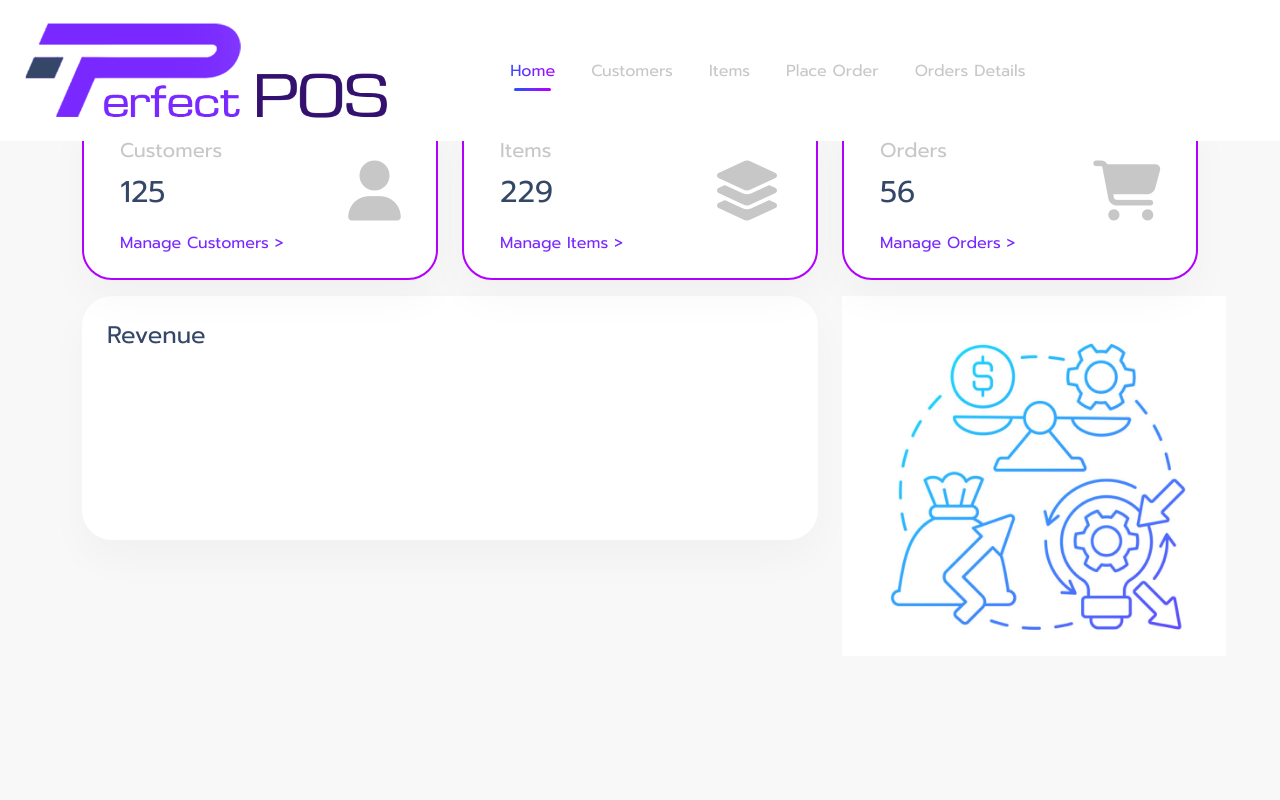
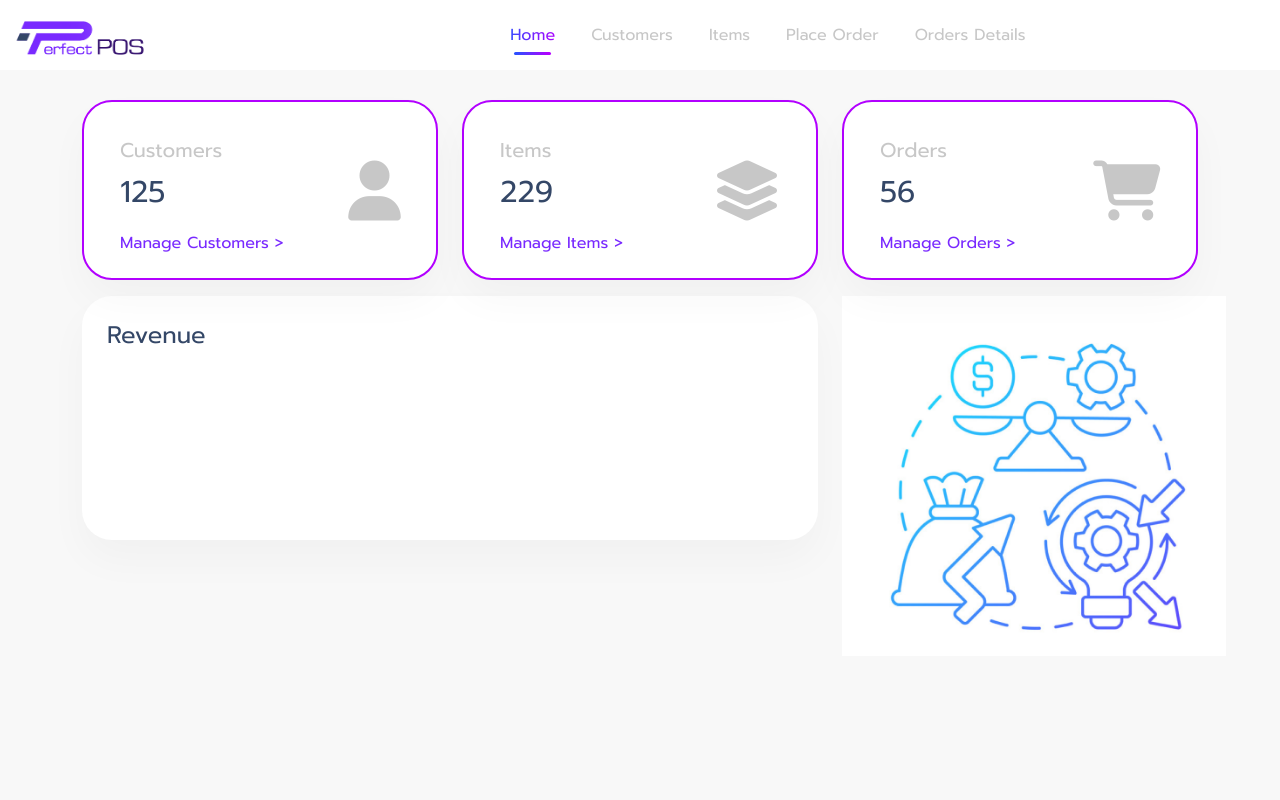
Before and after one commit to Sam1ndaFernando/Assignment-05, a plain HTML site: page index.html in a window 1280 px wide. Shown: the top 800 px of the page. Drawn offline with nearby package versions, Linux system fonts and the light colour scheme.

Commit message:
logo size updated

```diff
--- a/assets/style/style.css
+++ b/assets/style/style.css
@@ -35,7 +35,7 @@ body{
 }
 
 .logo img {
-    max-width: 100%;
+    max-width: 35%;
 }
 
 .nav-item{
```
